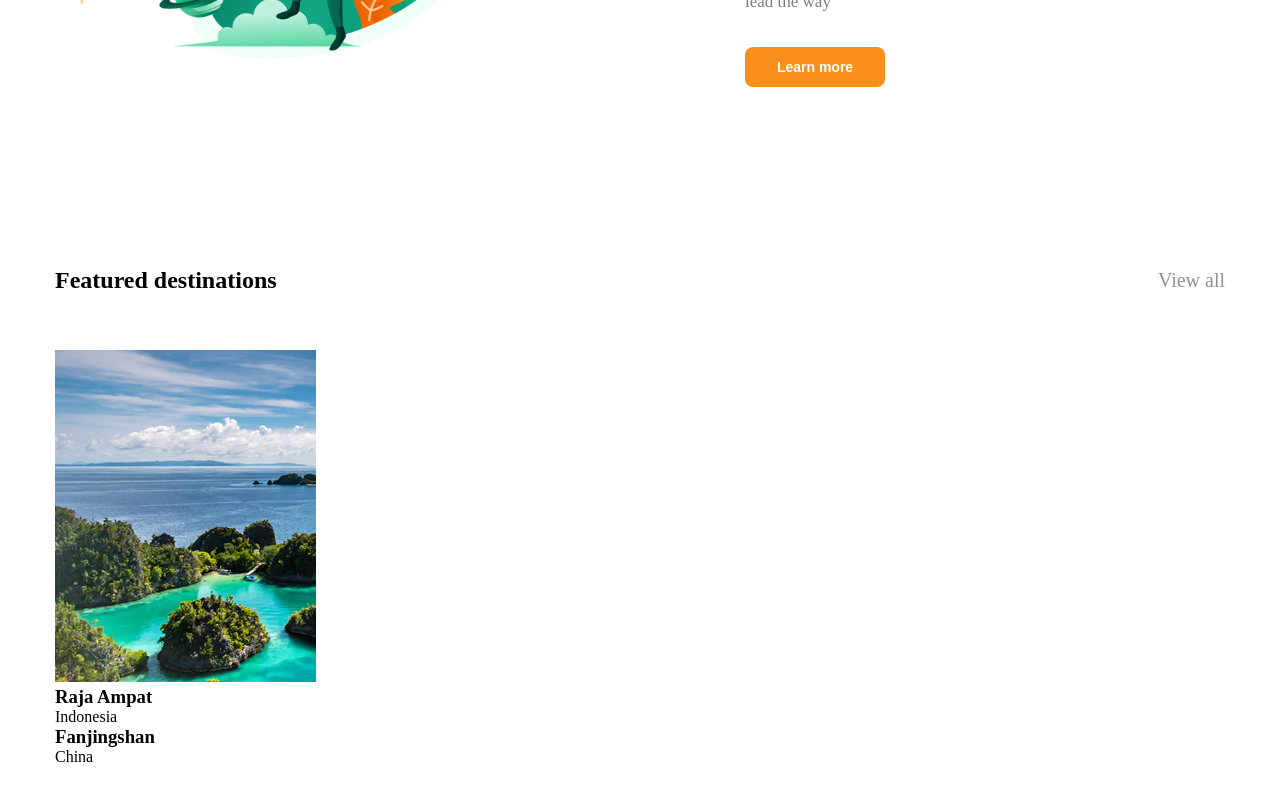
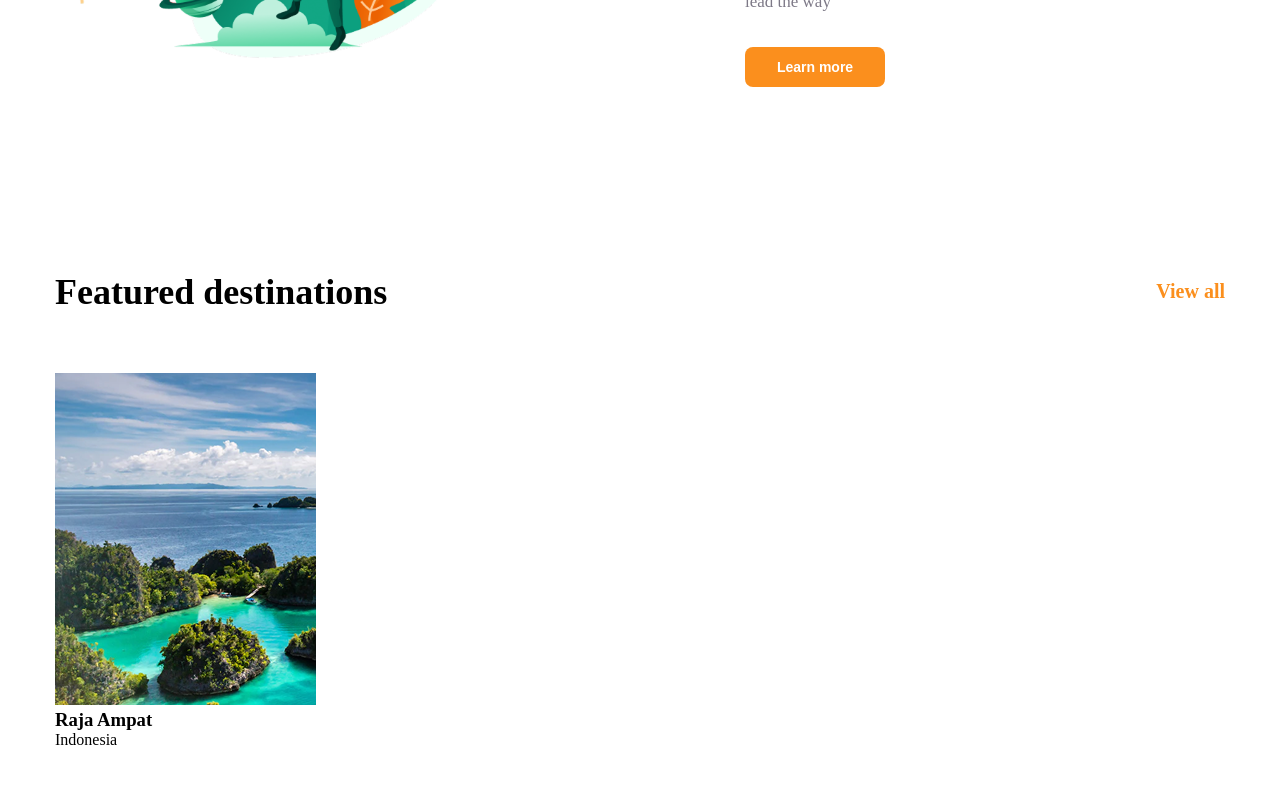
Before and after one commit to umida17/react.js, a React (Vite) app in the folder vite-project/: page / in a window 1280 px wide. Shown: the part 1188-1988 px from the top of the page. Built offline with nearby package versions, Linux system fonts and the light colour scheme.

Commit message:
section3

```diff
--- a/vite-project/src/App.css
+++ b/vite-project/src/App.css
@@ -419,15 +419,29 @@ a:hover::after {
     animation: floatDeco 5s ease-in-out infinite;
 }
 
-.destinations-header{
+.destinations-section3{
     display: flex;
     align-items: center;
     justify-content: space-between;
     margin-bottom: 56px;
 }
-
-
-
+.destinations-grid{
+    margin-bottom: 150px;
+}
+.reat{
+     font-weight: 700;
+    font-size: 36px;
+     line-height: 50px;
+    letter-spacing: 0%;
+}
+.view-all {
+  color: #FB8F1D;
+  text-decoration: none;
+  font-weight: 600;
+}
+.card{
+    width: 260px;
+}
 
 
 .decor {
--- a/vite-project/src/App.jsx
+++ b/vite-project/src/App.jsx
@@ -103,8 +103,8 @@ function App(){
 
         <section className="destinations">
         <div className="container">
-             <div className="destinations-header">
-    <h2>Featured destinations</h2>
+             <div className="destinations-section3">
+    <h2 className="reat">Featured destinations</h2>
     <a href="#" className="view-all">View all </a>
   </div>
 
@@ -119,14 +119,7 @@ function App(){
       </div>
     </div>
 
-    <div className="card">
-      <div className="card-image">
-       </div>
-      <div className="card-info">
-        <h3>Fanjingshan</h3>
-        <p>China</p>
-      </div>
-    </div>
+
 
     </div>
 
```
